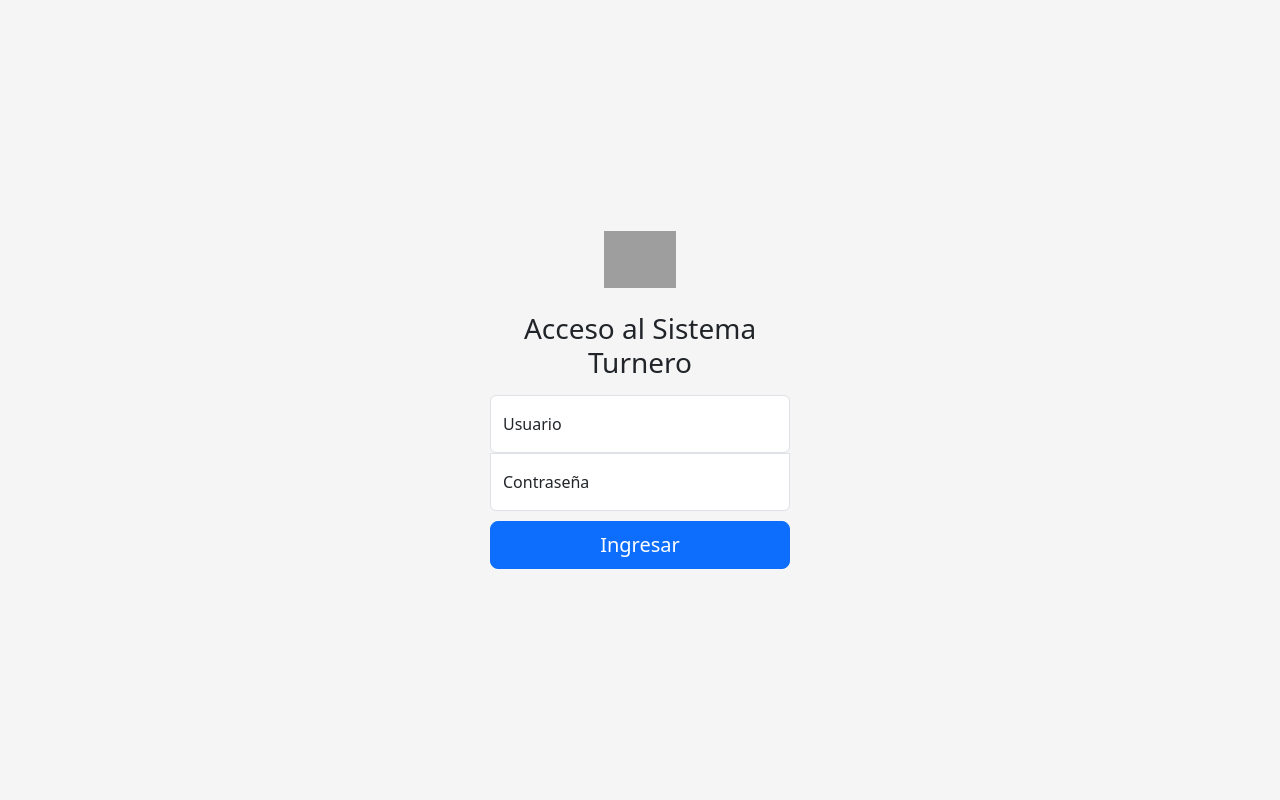
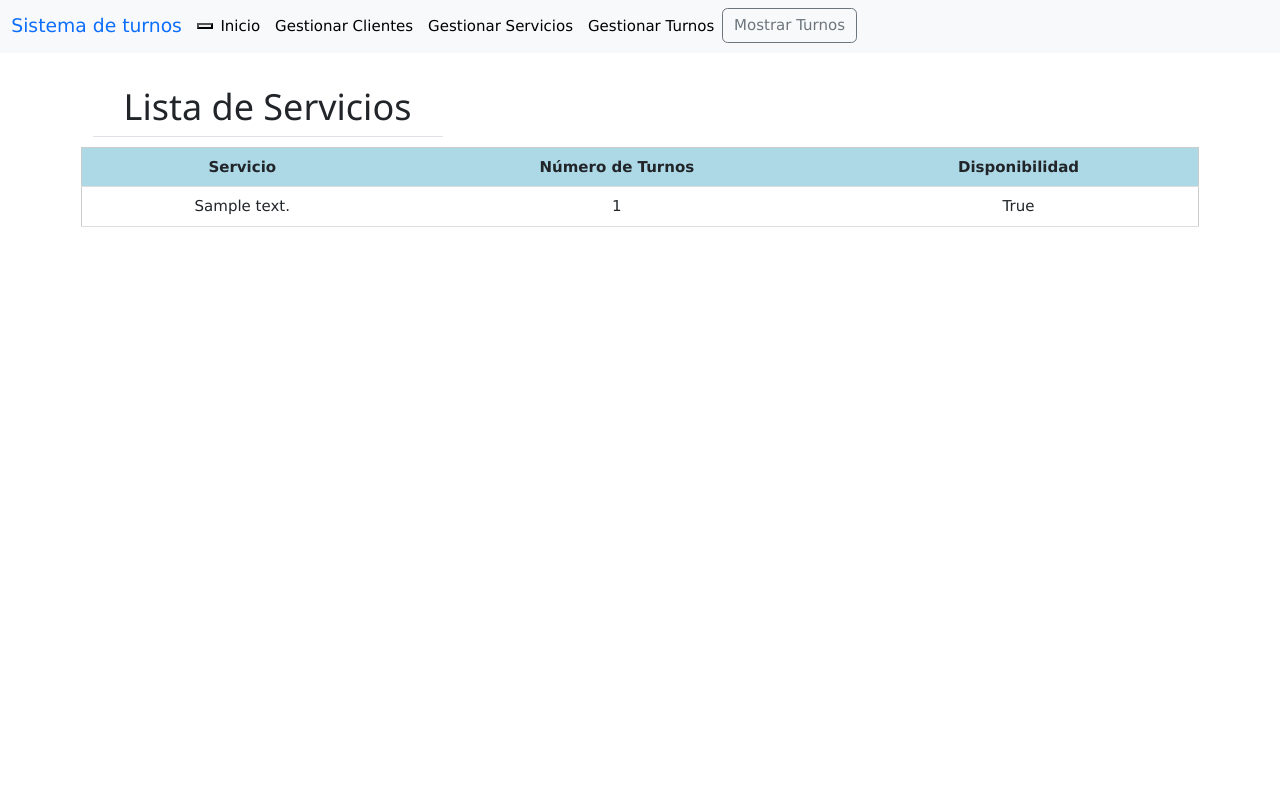
Before and after one commit to CodeSystem2022/copyPaste-integradorTercerSemestre, a Django app: page /lista_servicios/ in a window 1280 px wide. Run offline with Django 4.2, Linux system fonts and the light colour scheme; tables that the repository leaves empty hold one stand-in row (values such as "Sample post"); some libraries are stand-ins or nearby versions; grey boxes are pictures that could not be loaded.

Commit message:
Detalles de los templates

```diff
--- a/templates/lista_servicios.html
+++ b/templates/lista_servicios.html
@@ -1,109 +1,33 @@
-{% load static %}
-<!doctype html>
-<html lang="es">
-  <head>
-    <meta charset="utf-8">
-    <meta name="viewport" content="width=device-width, initial-scale=1">
-    <meta name="description" content="">
-    <meta name="author" content="Mark Otto, Jacob Thornton, and Bootstrap contributors">
-    <meta name="generator" content="Hugo 0.108.0">
-    <title> Sistema de turnos </title>
-    <link rel="canonical" href="https://getbootstrap.com/docs/5.3/examples/navbar-static/">
-    <link href="{% static '/css/bootstrap.min.css' %}" rel="stylesheet" integrity="sha384-GLhlTQ8iRABdZLl6O3oVMWSktQOp6b7In1Zl3/Jr59b6EGGoI1aFkw7cmDA6j6gD" crossorigin="anonymous">
-    <!-- Favicons -->
-    <link rel="apple-touch-icon" href="{% static 'img/turnos-img.png' %}" sizes="180x180">
-    <link rel="icon" href="{% static 'img/turnos-img.png' %}" sizes="32x32" type="image/png">
-    <link rel="icon" href="{% static 'img/turnos-img.png' %}" sizes="16x16" type="image/png">
-    <link rel="manifest" href="{% static 'img/turnos-img.png' %}">
-    <link rel="mask-icon" href="{% static 'img/turnos-img.png' %}" color="#712cf9">
-    <link rel="icon" href="{% static 'img/turnos-img.png' %}">
-    <meta name="theme-color" content="#712cf9">
-
-    <style>
-      .bd-placeholder-img {
-        font-size: 1.125rem;
-        text-anchor: middle;
-        -webkit-user-select: none;
-        -moz-user-select: none;
-        user-select: none;
-      }
-
-      @media (min-width: 768px) {
-        .bd-placeholder-img-lg {
-          font-size: 3.5rem;
-        }
-      }
-
-      .b-example-divider {
-        height: 3rem;
-        background-color: rgba(0, 0, 0, .1);
-        border: solid rgba(0, 0, 0, .15);
-        border-width: 1px 0;
-        box-shadow: inset 0 .5em 1.5em rgba(0, 0, 0, .1), inset 0 .125em .5em rgba(0, 0, 0, .15);
-      }
-
-      .b-example-vr {
-        flex-shrink: 0;
-        width: 1.5rem;
-        height: 100vh;
-      }
-
-      .bi {
-        vertical-align: -.125em;
-        fill: currentColor;
-      }
-
-      .nav-scroller {
-        position: relative;
-        z-index: 2;
-        height: 2.75rem;
-        overflow-y: hidden;
-      }
-
-      .nav-scroller .nav {
-        display: flex;
-        flex-wrap: nowrap;
-        padding-bottom: 1rem;
-        margin-top: -1px;
-        overflow-x: auto;
-        text-align: center;
-        white-space: nowrap;
-        -webkit-overflow-scrolling: touch;
-      }
-    </style>
-
-    <!-- Custom styles for this template -->
-    <link href="{% static '/css/sign-in.css' %}" rel="stylesheet">
-  </head>
-  <body class="text-center">
-
-<main class="form-signin w-100 m-auto">
-
-  <form method="POST" action="{% url "login" %}">
-    {% csrf_token %}
-    <img class="mb-4" src="{% static '/img/3588248.png' %}" alt="" width="72" height="57">
-    <h1 class="h3 mb-3 fw-normal">Acceso al Sistema Turnero</h1>
-    {% if error %}
-        <p style="color: red;">{{ error }}</p>
-    {% endif%}
-    <div class="form-floating">
-      <input type="text" class="form-control" id="floatingUser" placeholder="USUARIO" name="username" />
-      <label for="floatingUser">Usuario</label>
+{% extends 'base.html' %}
+{% block contenido %}
+<title>Lista de Servicios</title>
+<script src="https://www.w3schools.com/lib/w3.js"></script>
+<link href="https://www.w3schools.com/w3css/4/w3.css" rel="stylesheet" />
+<main class="container">
+  <div class="container">
+    <div class="row">
+        <div class="col-md-4">
+            <h1 class="pb-2 border-bottom" style="text-align:center">Lista de Servicios</h1>
+        </div>
     </div>
-    <div class="form-floating">
-      <input type="password" class="form-control" id="floatingPassword" placeholder="CONTRASEÑA" name="password" />
-      <label for="floatingPassword">Contraseña</label>
-    </div>
-
-    {% comment %} <div class="checkbox mb-3">
-      <label>
-        <input type="checkbox" value="remember-me"> Recordar
-      </label>
-    </div> {% endcomment %}
-    <button class="w-100 btn btn-lg btn-primary" type="submit">Ingresar</button>
-    {% comment %} <p class="mt-5 mb-3 text-muted">&copy; 2023</p> {% endcomment %}
-  </form>
+  </div>
+  <table class="w3-table-all">
+    <thead>
+      <tr class="item">
+        <th style="text-align:center" bgcolor="lightblue">Servicio</th>
+        <th style="text-align:center" bgcolor="lightblue">Número de Turnos</th>
+        <th style="text-align:center" bgcolor="lightblue">Disponibilidad</th>
+      </tr>
+    </thead>
+    <tbody>
+      {% for servicio in servicios %}
+      <tr>
+        <td style="text-align:center">{{ servicio.servicio_descripcion }}</td>
+        <td style="text-align:center">{{ servicio.servicio_cantidad_cola }}</td>
+        <td style="text-align:center">{{ servicio.servicio_estado }}</td>
+      </tr>
+      {% endfor %}
+    </tbody>
+  </table>
 </main>
-
-  </body>
-</html>
+{% endblock contenido %}
--- a/templates/login.html
+++ b/templates/login.html
@@ -18,7 +18,8 @@
     <link rel="mask-icon" href="{% static 'img/turnos-img.png' %}" color="#712cf9">
     <link rel="icon" href="{% static 'img/turnos-img.png' %}">
     <meta name="theme-color" content="#712cf9">
-   <style>
+
+    <style>
       .bd-placeholder-img {
         font-size: 1.125rem;
         text-anchor: middle;
@@ -70,7 +71,7 @@
 
     <main class="form-signin w-100 m-auto">
 
-    <form method="POST" action="{% url "login" %}">
+    <form method="POST" action="{% url 'login' %}">
         {% csrf_token %}
       <img class="mb-4" src="{% static '/img/turnos-img.png' %}" alt="" width="120" height="120">
         <h1 class="h2 mb-3 fw-normal"> Sistema de Turnos </h1>
--- a/templates/messages.html
+++ b/templates/messages.html
@@ -1,9 +1,6 @@
 {% if messages %}
   {% for message in messages %}
     <div class="alert alert-dismissible alert-success">
-      <button type="button" class="close" data-dismiss="alert">
-      X
-      </button>
       <strong>{{message}}</strong>
     </div>
  {% endfor %}
```
